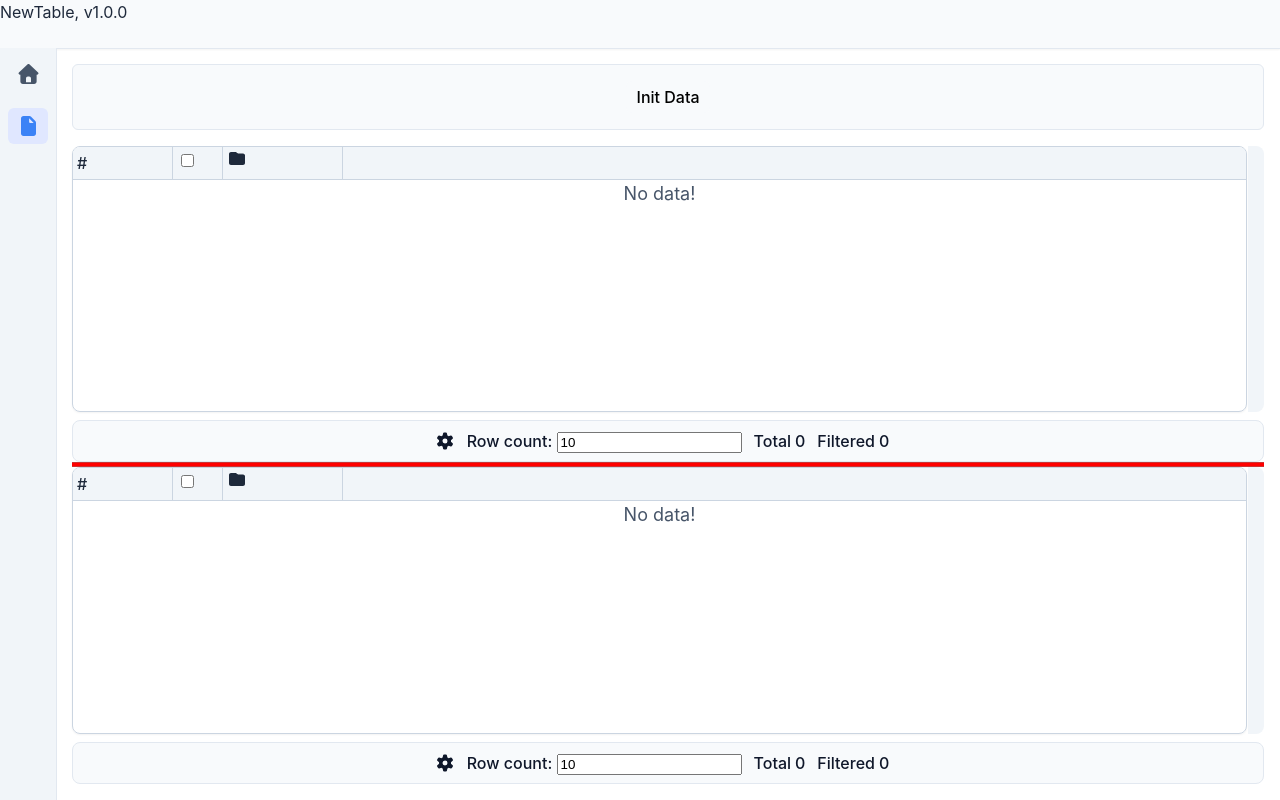
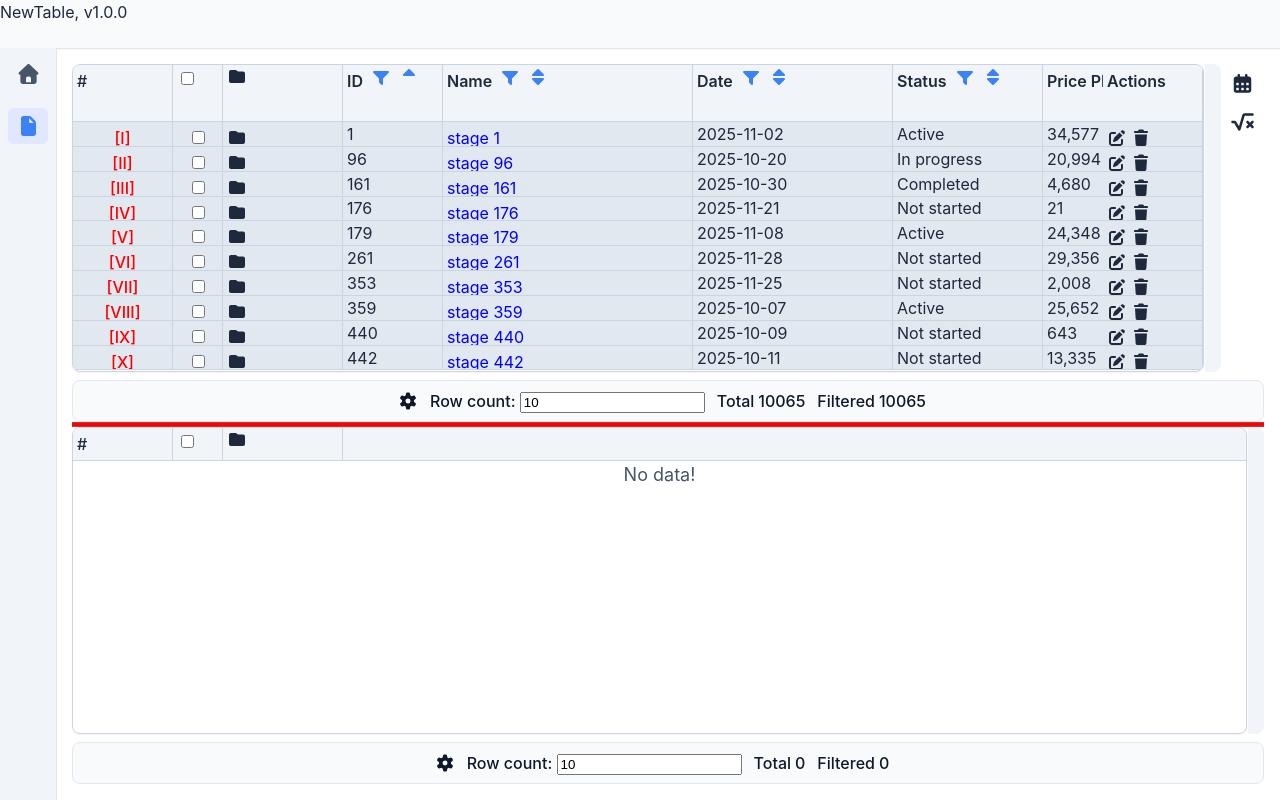
Before and after one commit to kolesnikovsv2018-oss/NewTableVue3, a Vue app: page /test-page-1 in a window 1280 px wide. Built offline with nearby package versions, Linux system fonts and the light colour scheme.

Commit message:
7 - fix el ref

```diff
--- a/src/composables/useOutsideClickHandler.ts
+++ b/src/composables/useOutsideClickHandler.ts
@@ -23,7 +23,7 @@ export function useOutsideClickHandler(
     if (
       event.type === 'click'
       && event.button === 0
-      && !el?.value.contains(event.target as HTMLElement)
+      && !el.value?.contains(event.target as HTMLElement)
     ) {
       event.stopPropagation();
       event.preventDefault();
--- a/src/pages/TestPage1/TestPage1.vue
+++ b/src/pages/TestPage1/TestPage1.vue
@@ -125,15 +125,12 @@ function onNewReestrSideMenuSummsSubmit(
 function onChangeFilters(changedFilters: INewTableFilters) {
   mainReestr.filters.value = changedFilters;
 }
+
+mainReestr.initData();
 </script>
 
 <template>
   <div class="test-page1">
-    <div class="test-page1__actions">
-      <button @click="mainReestr.initData">
-        Init Data
-      </button>
-    </div>
     <NewSplitter
       variant="red"
       class="test-page1__splitter-wrapper"
@@ -258,18 +255,6 @@ function onChangeFilters(changedFilters: INewTableFilters) {
   justify-content: space-between;
 }
 
-.test-page1__actions {
-  border-radius: var(--app-button-radius);
-  background-color: var(--app-panel-bg);
-  border: 1px solid var(--app-panel-border);
-  width: 100%;
-  text-align: center;
-  padding: var(--app-content-padding);
-  box-sizing: border-box;
-
-  flex: 0 0;
-}
-
 .test-page1__splitter-wrapper {
   width: 100%;
   flex: 1 1;
--- a/src/pages/TestPage1/components/NewReestrSideMenuDateFilter/NewReestrSideMenuDateFilter.vue
+++ b/src/pages/TestPage1/components/NewReestrSideMenuDateFilter/NewReestrSideMenuDateFilter.vue
@@ -5,10 +5,10 @@ import { useOutsideClickHandler } from '../../../../composables/useOutsideClickH
 
 import NewReestrSideMenuWrapper from '../NewReestrSideMenuWrapper/NewReestrSideMenuWrapper.vue';
 
-const el = ref();
+const el = ref<typeof NewReestrSideMenuWrapper>();
 
 useOutsideClickHandler(
-  () => el.value,
+  () => el.value.$el,
   close,
 );
 
@@ -35,7 +35,10 @@ function close() {
 </script>
 
 <template>
-  <NewReestrSideMenuWrapper @close="close">
+  <NewReestrSideMenuWrapper
+    ref="el"
+    @close="close"
+  >
     <form
       class="new-reestr__side-menu__wrapper__form"
       @submit="emit(
```
